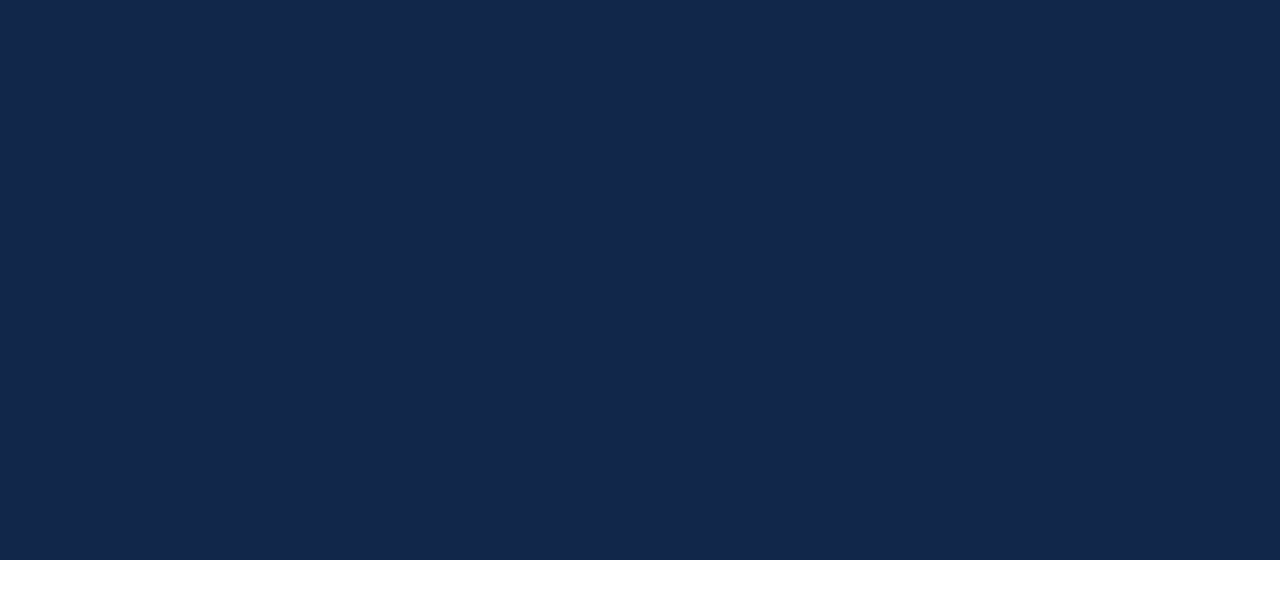
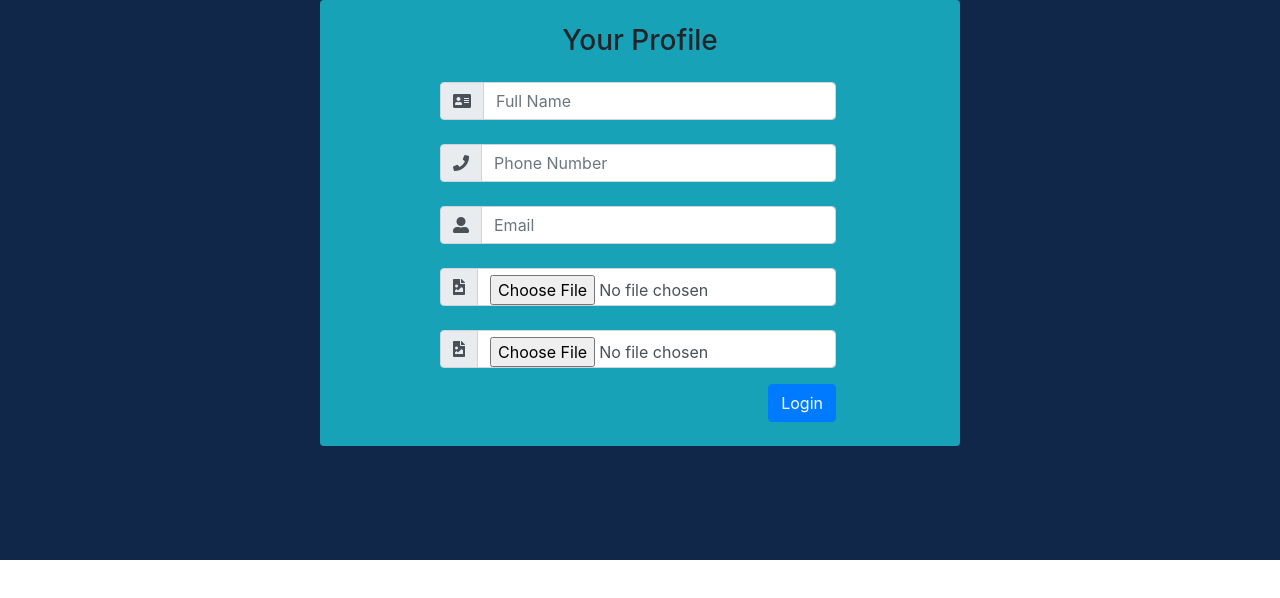
Before and after one commit to TraveRent/client, a React (Create React App) app: page /profile in a window 1280 px wide. Shown: the top 598 px of the page. Built offline with nearby package versions, Linux system fonts and the light colour scheme.

Commit message:
[Main] Added form multipart/form-data

```diff
--- a/src/App.jsx
+++ b/src/App.jsx
@@ -1,5 +1,5 @@
 import { Route, Switch } from "react-router-dom";
-import { HomePage, LoginPage, RegisterPage } from "./pages";
+import { HomePage, LoginPage, RegisterPage, SelectUserProfilePage } from "./pages";
 import { Navbar } from "./components";
 
 export default function App() {
@@ -9,6 +9,9 @@ export default function App() {
       <Switch>
         <Route exact path="/">
           <HomePage />
+        </Route>
+        <Route path="/profile">
+          <SelectUserProfilePage />
         </Route>
         <Route path="/login">
           <LoginPage />
--- /dev/null
+++ b/src/pages/SelectUserProfilePage.jsx
@@ -0,0 +1,170 @@
+import React, { useState } from "react";
+import Swal from 'sweetalert2'
+import axios from "../axios";
+
+export default function SelectUserProfilePage() {
+  const [profile, setProfile] = useState({ fullName: '', phoneNumber: '', email: '', imageKTP: '', imageSIM: '' })
+
+  const handleInput = (target, value) => {
+    switch(target) {
+      case 'fullName':
+        setProfile({ ...profile, fullName: value })
+        break
+      case 'phoneNumber':
+        setProfile({ ...profile, phoneNumber: value })
+        break
+      case 'email':
+        setProfile({ ...profile, email: value })
+        break
+      case 'imageKTP':
+        setProfile({ ...profile, imageKTP: value })
+        break
+      case 'imageSIM':
+        setProfile({ ...profile, imageSIM: value })
+        break
+      default:
+        setProfile(profile)
+    }
+  }
+
+  const handleSubmitButton = async () => {
+    try {
+      // * check empty form
+      const errors = []
+      for (const form in profile) {
+        if(!profile[form]) errors.push(`${form[0].toUpperCase() + form.substring(1)}`)
+      }
+
+      if(errors.length > 0) {
+        Swal.fire({
+          title: 'Oopss...',
+          text: `Forms ${errors.join(', ')} cannot be empty!`,
+          icon: 'error'
+        })
+      } else {
+        // * convert into FormData
+        const fd = new FormData()
+        for (const key in profile) {
+          if(key === 'imageKTP' || key === 'imageSIM')
+            fd.append(key, profile[key][0])
+          fd.append(key, profile[key])
+        }
+
+        const data = await axios({
+          method: 'POST',
+          url: '/profiles',
+          headers: {
+            access_token: localStorage.getItem('access_token')
+          },
+          data: fd
+        })
+
+        console.log(data); // * Result
+      }
+    } catch ({ response: { data: { message: errorMessage } } }) {
+      // * Error from API Request to server
+      Swal.fire({
+        title: 'Oops...',
+        icon: 'error',
+        text: errorMessage
+      })
+    }
+  }
+
+  return (
+    <div className="d-flex justify-content-center">
+      <div className="w-50 bg-info rounded p-4">
+        <h3 className="text-center">Your Profile</h3>
+        <div className="w-75 ml-5 pl-5">
+          <div class="input-group mb-2 mt-4">
+            <div class="input-group-prepend">
+              <div class="input-group-text">
+                <i className="fa fa-address-card"></i>
+              </div>
+            </div>
+            <input
+              type="text"
+              class="form-control"
+              id="inlineFormInputGroup"
+              placeholder="Full Name"
+              required
+              value={profile.fullName}
+              onChange={(e) => handleInput('fullName', e.target.value)}
+            />
+          </div>
+          <div class="input-group mb-2 mt-4">
+            <div class="input-group-prepend">
+              <div class="input-group-text">
+                <i className="fa fa-phone"></i>
+              </div>
+            </div>
+            <input
+              type="text"
+              class="form-control"
+              id="inlineFormInputGroup"
+              placeholder="Phone Number"
+              required
+              value={profile.phoneNumber}
+              onChange={(e) => handleInput('phoneNumber', e.target.value)}
+            />
+          </div>
+          <div class="input-group mb-2 mt-4">
+            <div class="input-group-prepend">
+              <div class="input-group-text">
+                <i className="fa fa-user-alt"></i>
+              </div>
+            </div>
+            <input
+              type="text"
+              class="form-control"
+              id="inlineFormInputGroup"
+              placeholder="Email"
+              required
+              value={profile.email}
+              onChange={(e) => handleInput('email', e.target.value)}
+            />
+          </div>
+          <div class="input-group mb-2 mt-4">
+            <div class="input-group-prepend">
+              <div class="input-group-text">
+                <i className="fa fa-file-image"></i>
+              </div>
+            </div>
+            <input
+              name="image"
+              formEncType="multipart/form-data"
+              type="file"
+              class="form-control"
+              id="inlineFormInputGroup"
+              placeholder="Image KTP"
+              required
+              accept="image/*"
+              onChange={(e) => handleInput('imageKTP', e.target.files)}
+            />
+          </div>
+          <div class="input-group mb-2 mt-4">
+            <div class="input-group-prepend">
+              <div class="input-group-text">
+                <i className="fa fa-file-image"></i>
+              </div>
+            </div>
+            <input
+              name="image"
+              formEncType="multipart/form-data"
+              type="file"
+              class="form-control"
+              id="inlineFormInputGroup"
+              placeholder="Image SIM"
+              required
+              accept="image/*"
+              onChange={(e) => handleInput('imageSIM', e.target.files)}
+            />
+          </div>
+          <div className="d-flex justify-content-end mt-3">
+            <button className="btn btn-primary" onClick={() => handleSubmitButton()}>Login</button>
+          </div>
+        </div>
+      </div>
+    </div>
+  );
+}
--- a/src/pages/index.jsx
+++ b/src/pages/index.jsx
@@ -1,3 +1,4 @@
 export { default as HomePage } from "./HomePage";
 export { default as LoginPage } from "./LoginPage";
 export { default as RegisterPage } from "./RegisterPage";
+export { default as SelectUserProfilePage } from "./SelectUserProfilePage";
```
Also changed, not shown: 1 other file (tests, documents, lock files or other folders).
